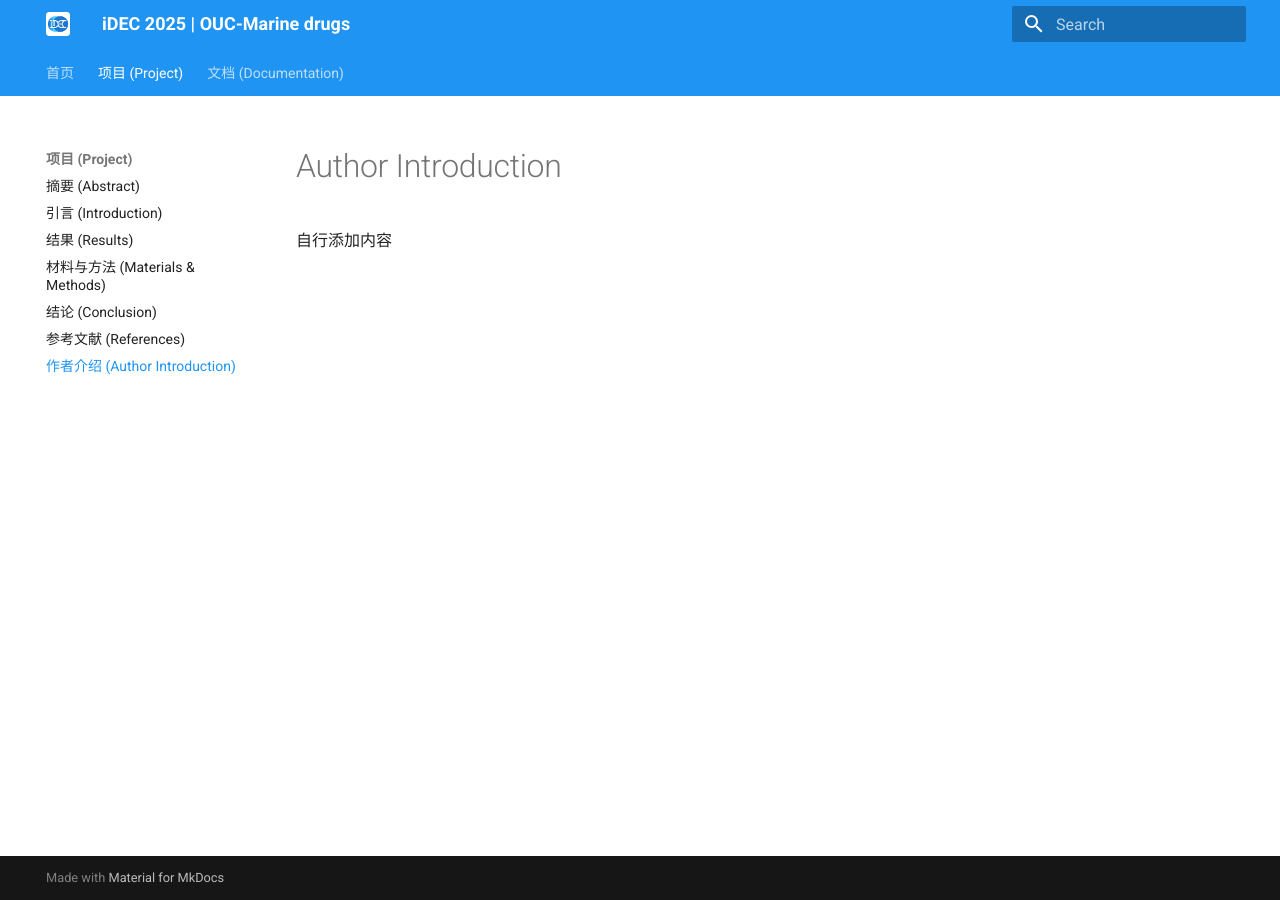
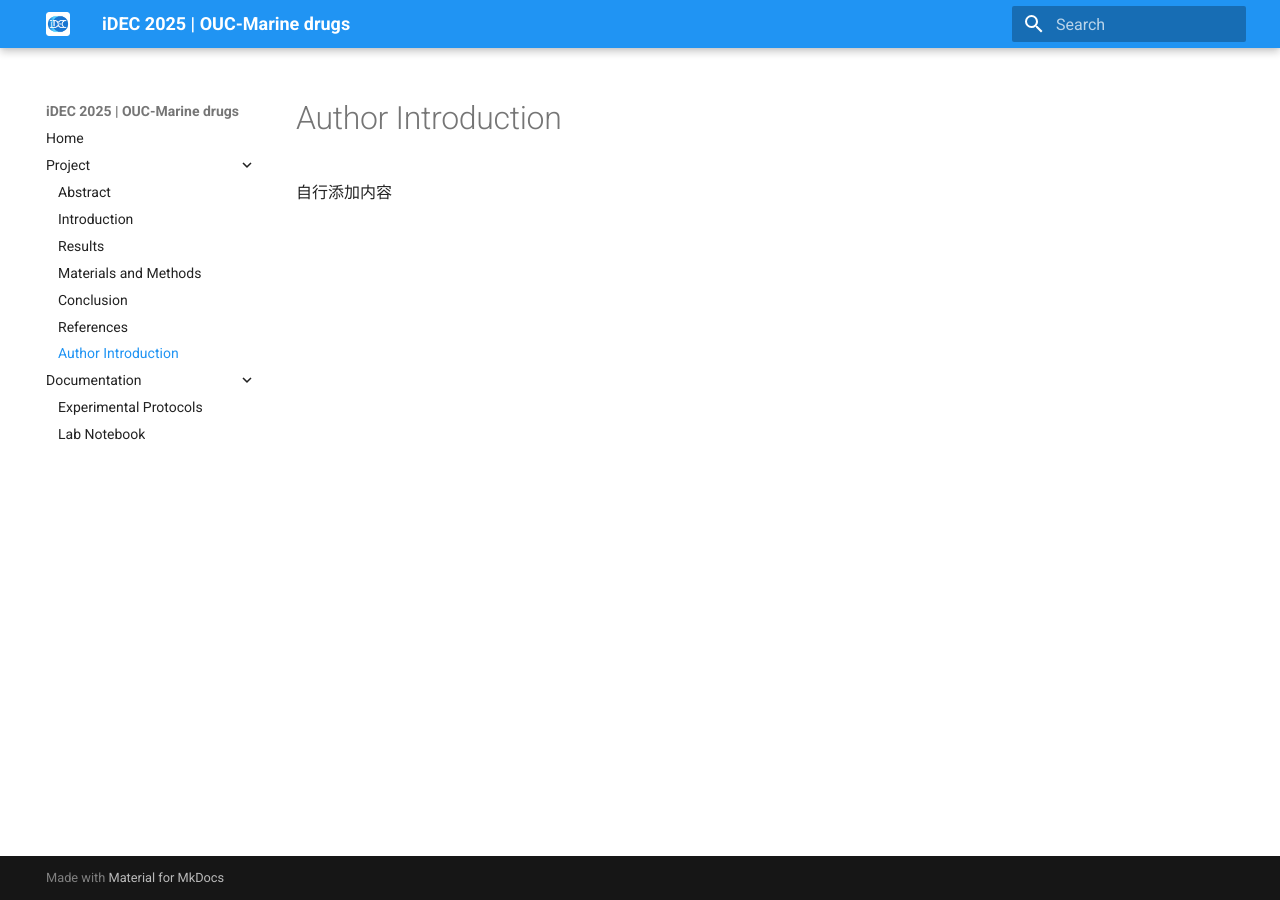
Before and after one commit to idec-teams/2025_OUC-Marine_drugs, an MkDocs documentation site: the page built from docs/author_introduction.md, in a window 1280 px wide. Built offline with MkDocs 1.6.1 and Material for MkDocs 9.7.7, drawn with Linux system fonts in a browser that asks for light colours.

Commit message:
更新美化
Signed-off-by: yunshu <1015312879@qq.com>

```diff
--- a/mkdocs.yml
+++ b/mkdocs.yml
@@ -2,30 +2,32 @@ site_name: iDEC 2025 | OUC-Marine drugs
 
 theme:
   name: material
-  # 保留原主题配置（logo、颜色等）
   logo: img/idec-wiki-logo-white-bg.png
   favicon: img/idec-wiki-logo.png
   palette:
     primary: blue
     accent: cyan
   features:
-    - navigation.expand  # 确保子菜单可展开
-    - navigation.tabs    # 如需标签页导航
+    - navigation.expand
+    - navigation.top
+    # - navigation.tabs  # Uncomment if tab navigation is needed
 
 nav:
-  - 首页: index.md  # 确保index.md存在于根目录
-  - 项目 (Project):
-      - 摘要 (Abstract): abstract.md          # 确保文件名为abstract.md
-      - 引言 (Introduction): introduction.md  # 文件名与路径匹配
-      - 结果 (Results): results.md
-      - 材料与方法 (Materials & Methods): materials_and_methods.md
-      - 结论 (Conclusion): conclusion.md
-      - 参考文献 (References): references.md
-      - 作者介绍 (Author Introduction): author_introduction.md
-  - 文档 (Documentation):
-      - 实验方案: documentation/protocols.md  # 确保文件在documentation文件夹下
-      - 实验记录: documentation/notebook.md
+  - Home: index.md
+  - Project:
+      - Abstract: abstract.md
+      - Introduction: introduction.md
+      - Results: results.md
+      - Materials and Methods: materials_and_methods.md
+      - Conclusion: conclusion.md
+      - References: references.md
+      - Author Introduction: author_introduction.md
+  - Documentation:
+      - Experimental Protocols: documentation/protocols.md
+      - Lab Notebook: documentation/notebook.md
 
-# 其他配置（如插件、额外资源）
 plugins:
-  - search  # 确保搜索插件正常加载
+  - search
+
+extra:
+  homepage: https://idec.io
```
